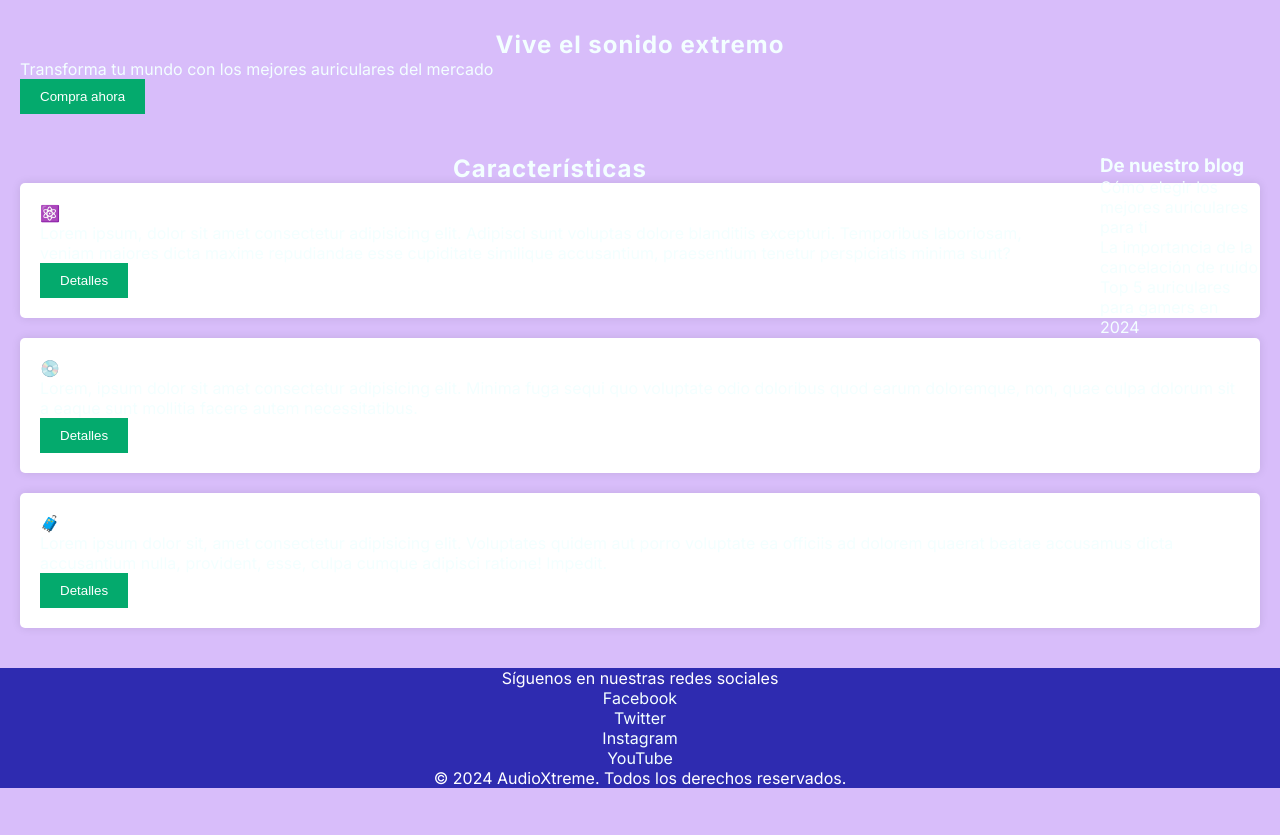
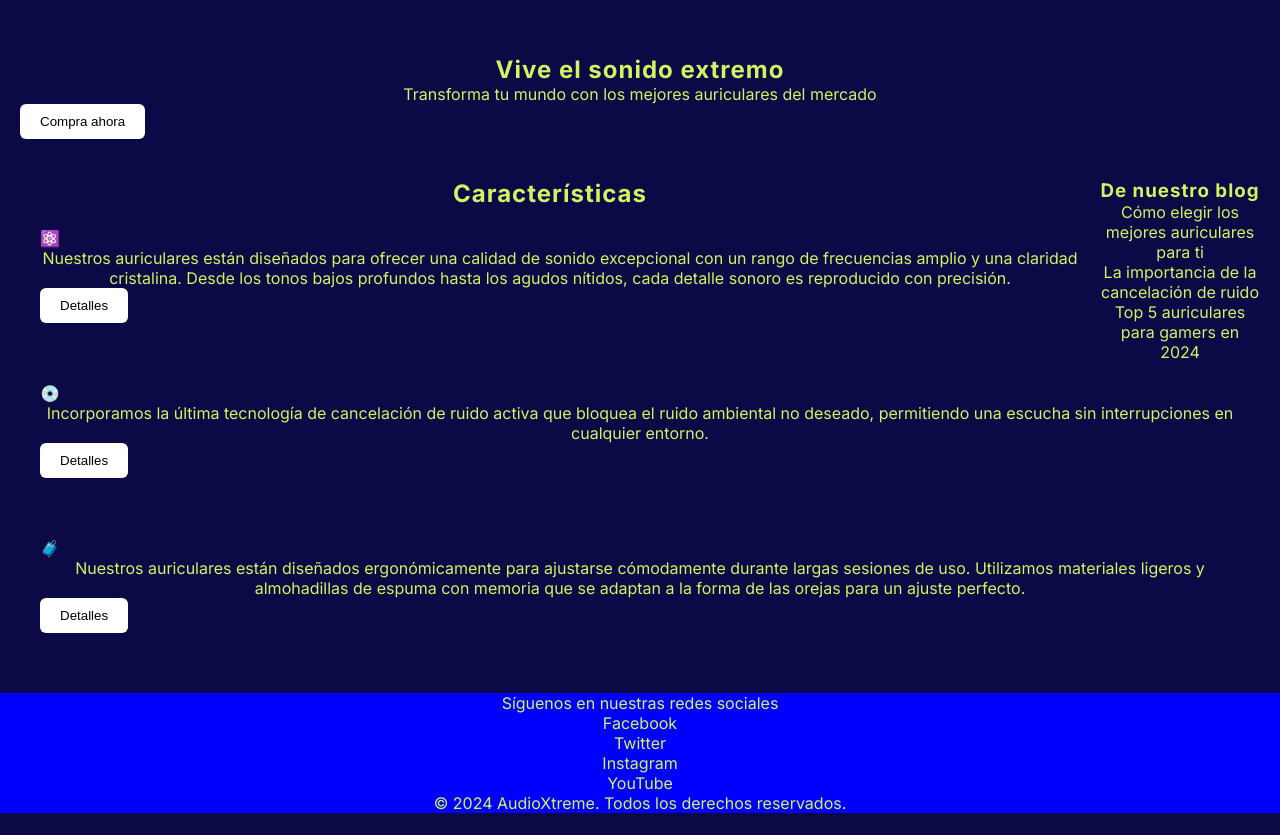
Before and after one commit to marinalsz/entrega_posicionamiento, a plain HTML site: page index.html in a window 1280 px wide. Shown: the part 65-900 px from the top of the page. Before the commit the page ends 875 px from the top, so only its background shows below. Drawn offline with Linux system fonts and the light colour scheme.

Commit message:
HTML + CSS

```diff
--- a/index.html
+++ b/index.html
@@ -10,7 +10,7 @@
     />
     <meta name="keywords" content="AudioXtreme, auriculares, música, gaming" />
     <link rel="stylesheet" href="style.css" />
-    <link rel="shortcut icon" href="./assets/icono.webp" type="image/png" />
+    <link rel="shortcut icon" href="./assets/icono.png" type="image/png" />
     <title>AudioXtreme</title>
   </head>
   <body>
@@ -36,17 +36,31 @@
       <h2>Características</h2>
       <div class="feature">
         <span>⚛️</span>
-        <p>Lorem ipsum, dolor sit amet consectetur adipisicing elit. Adipisci sunt voluptas dolore blanditiis excepturi. Temporibus laboriosam, veniam maiores dicta maxime repudiandae esse cupiditate similique accusantium, praesentium tenetur perspiciatis minima sunt?</p>
+        <p>
+          Nuestros auriculares están diseñados para ofrecer una calidad de
+          sonido excepcional con un rango de frecuencias amplio y una claridad
+          cristalina. Desde los tonos bajos profundos hasta los agudos nítidos,
+          cada detalle sonoro es reproducido con precisión.
+        </p>
         <button>Detalles</button>
       </div>
       <div class="feature">
         <span>💿</span>
-        <p>Lorem, ipsum dolor sit amet consectetur adipisicing elit. Minima fuga sequi quo voluptate odio doloribus quod earum doloremque, non, quae culpa dolorum sit a eaque sunt mollitia facere autem necessitatibus.</p>
+        <p>
+          Incorporamos la última tecnología de cancelación de ruido activa que
+          bloquea el ruido ambiental no deseado, permitiendo una escucha sin
+          interrupciones en cualquier entorno.
+        </p>
         <button>Detalles</button>
       </div>
       <div class="feature">
         <span>🧳</span>
-        <p>Lorem ipsum dolor sit, amet consectetur adipisicing elit. Voluptates quidem aut porro voluptate ea officiis ad dolorem quaerat beatae accusamus dicta accusantium nulla, provident, esse, culpa cumque adipisci ratione! Impedit.</p>
+        <p>
+          Nuestros auriculares están diseñados ergonómicamente para ajustarse
+          cómodamente durante largas sesiones de uso. Utilizamos materiales
+          ligeros y almohadillas de espuma con memoria que se adaptan a la forma
+          de las orejas para un ajuste perfecto.
+        </p>
         <button>Detalles</button>
       </div>
     </section>
--- a/style.css
+++ b/style.css
@@ -1,9 +1,11 @@
 @import url("https://fonts.googleapis.com/css2?family=Inter:wght@100..900&display=swap");
 
 :root {
-  --primary-color: #f3ffff;
-  --secondary-color: #d8bdfa;
-  --higlight-color: #ec2520;
+  --background: #0c0947;
+  --color: #d2f361;
+  --button-background: #ffffff;
+  --button-color: #000000;
+  --secondary: #0000ff;
   font-family: "Inter", sans-serif;
 }
 
@@ -17,12 +19,12 @@
 
 body {
   min-height: 100vh;
-  background-color: var(--secondary-color);
-  color: var(--primary-color);
+  background-color: var(--background);
+  color: var(--color);
 }
 
 a {
-  color: var(--primary-color);
+  color: var(--color);
   text-decoration: none;
 }
 
@@ -30,21 +32,27 @@ a:hover {
   text-decoration: underline;
 }
 
-h2 {
+h2, h3 {
   text-align: center;
   letter-spacing: 1px;
 }
 
+p{
+  text-align: center;
+}
+
 li {
   list-style: none;
+  text-align: center;
 }
 
 button {
-  background-color: #04aa6d;
-  color: white;
+  background-color: var(--button-background);
+  color: var(--button-color);
   border: none;
   padding: 10px 20px;
   text-align: center;
+  border-radius: 6px;
 }
 
 /*HEADER*/
@@ -55,47 +63,42 @@ header {
   width: 100%;
   top: 0;
   left: 0;
-  background-color: #2e2bb0;
   padding: 10px 20px;
   z-index: 1000;
-
+  background-color: var(--secondary);
 }
 
 /*MAIN*/
 
-main{
-  margin-top: 75px;
+main {
+  margin-top: 100px;
+  width: 100%;
+  height: auto;
 }
 
 .content {
-  position: relative;
   padding: 20px;
 }
 
 .sidebar {
-  position: relative;
+  float: right;
   width: 200px;
   padding: 20px;
-  float: right;
 }
 
-.features{
+.features {
   padding: 20px;
 }
 
 .feature {
-  background-color: white;
   padding: 20px;
   margin-bottom: 20px;
   border-radius: 5px;
-  box-shadow: 0 0 10px rgba(0, 0, 0, 0.1);
 }
 
 footer {
   position: sticky;
-  text-align: center;
-  background-color: #2e2bb0;
-  color: white;
+  background-color: var(--secondary);
 }
 
 .footer-social {
```
Also changed, not shown: assets/icon.png (deleted), assets/icono.png (added), assets/icono.webp (deleted).
